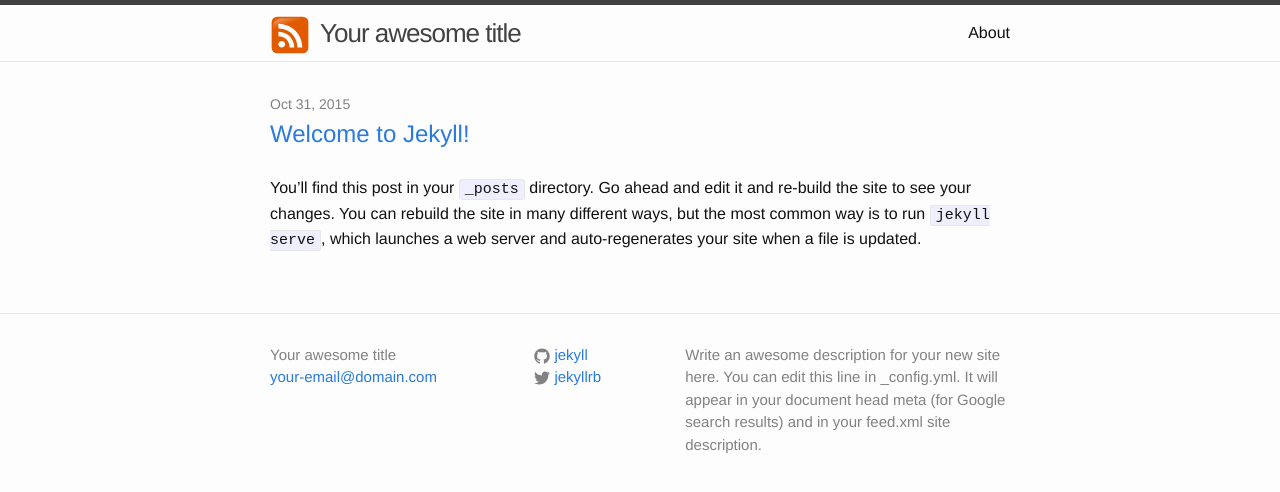
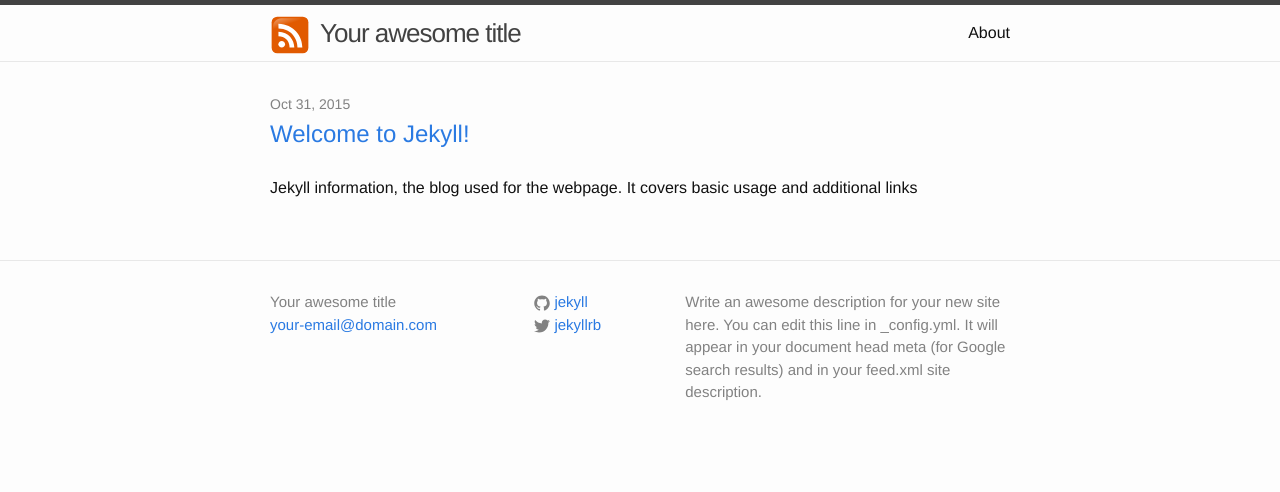
Before and after one commit to guilhermehartmann/guilhermehartmann.github.io, a Jekyll site: the page built from index.html, in a window 1280 px wide. Shown: the top 492 px of the page. Built offline with Jekyll 4.4.1, drawn with Linux system fonts in a browser that asks for light colours.

Commit message:
adding description

```diff
--- a/_posts/2015-10-31-welcome-to-jekyll.markdown
+++ b/_posts/2015-10-31-welcome-to-jekyll.markdown
@@ -2,6 +2,7 @@
 layout: post
 title:  "Welcome to Jekyll!"
 date:   2015-10-31 11:54:05 +0000
+excerpt: "Jekyll information, the blog used for the webpage. It covers basic usage and additional links"
 categories: jekyll update
 ---
 You’ll find this post in your `_posts` directory. Go ahead and edit it and re-build the site to see your changes. You can rebuild the site in many different ways, but the most common way is to run `jekyll serve`, which launches a web server and auto-regenerates your site when a file is updated.
```
